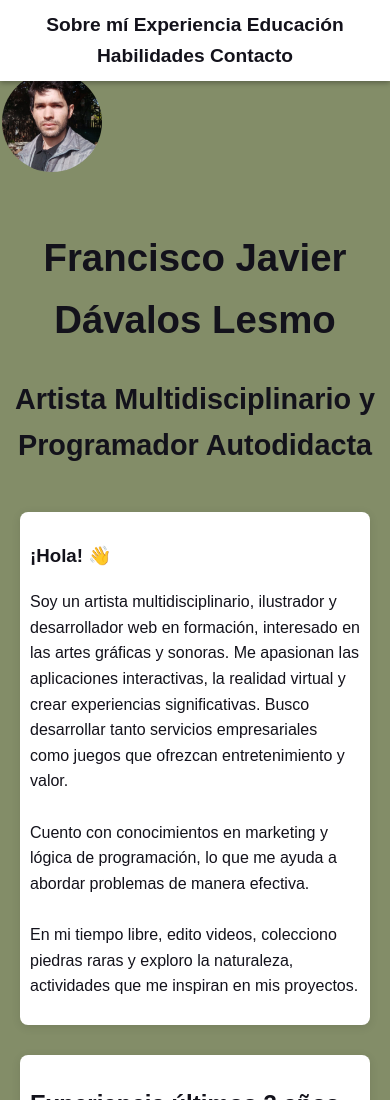
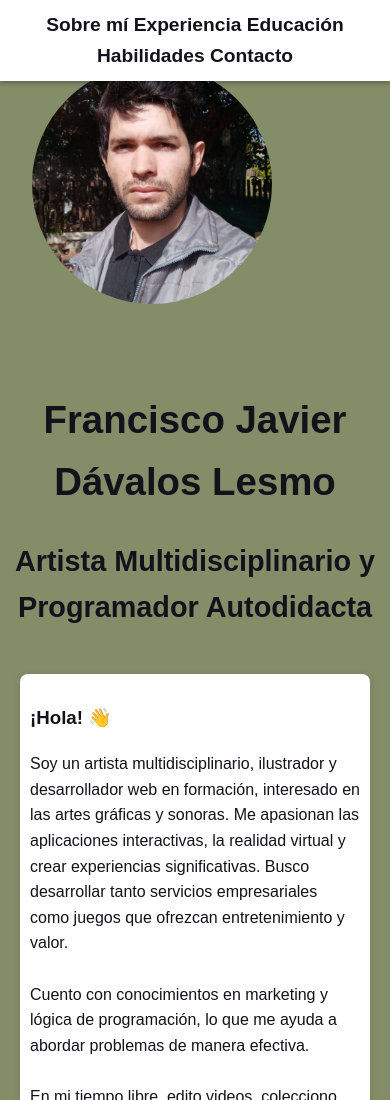
Before and after one commit to franciscoJ4vier/semana2_curriculum_vitae_html_css, a plain HTML site: page index.html in a window 390 px wide. Shown: the top 1100 px of the page. Drawn offline with Linux system fonts and the light colour scheme.

Commit message:
Update styles.css

```diff
--- a/styles.css
+++ b/styles.css
@@ -13,6 +13,7 @@ body {
     margin: 0 auto; /* Centramos el contenido */
     padding-top: 70px; /* Espacio para el menú fijo */
     text-align: justify; /* Justificamos el texto */
+    padding: 2rem;
 }
 
 .fixed-image {
@@ -153,4 +154,11 @@ footer {
     img {
         width: 100px; /* Ajustar el tamaño de las imágenes */
     }
+    #foto {
+  width: 15rem;
+  border: 0.5rem solid var(--bordeimg);
+  border-radius: 50%;
+  left: 50px;
+  margin-top: 2rem;
 }
+}
```
